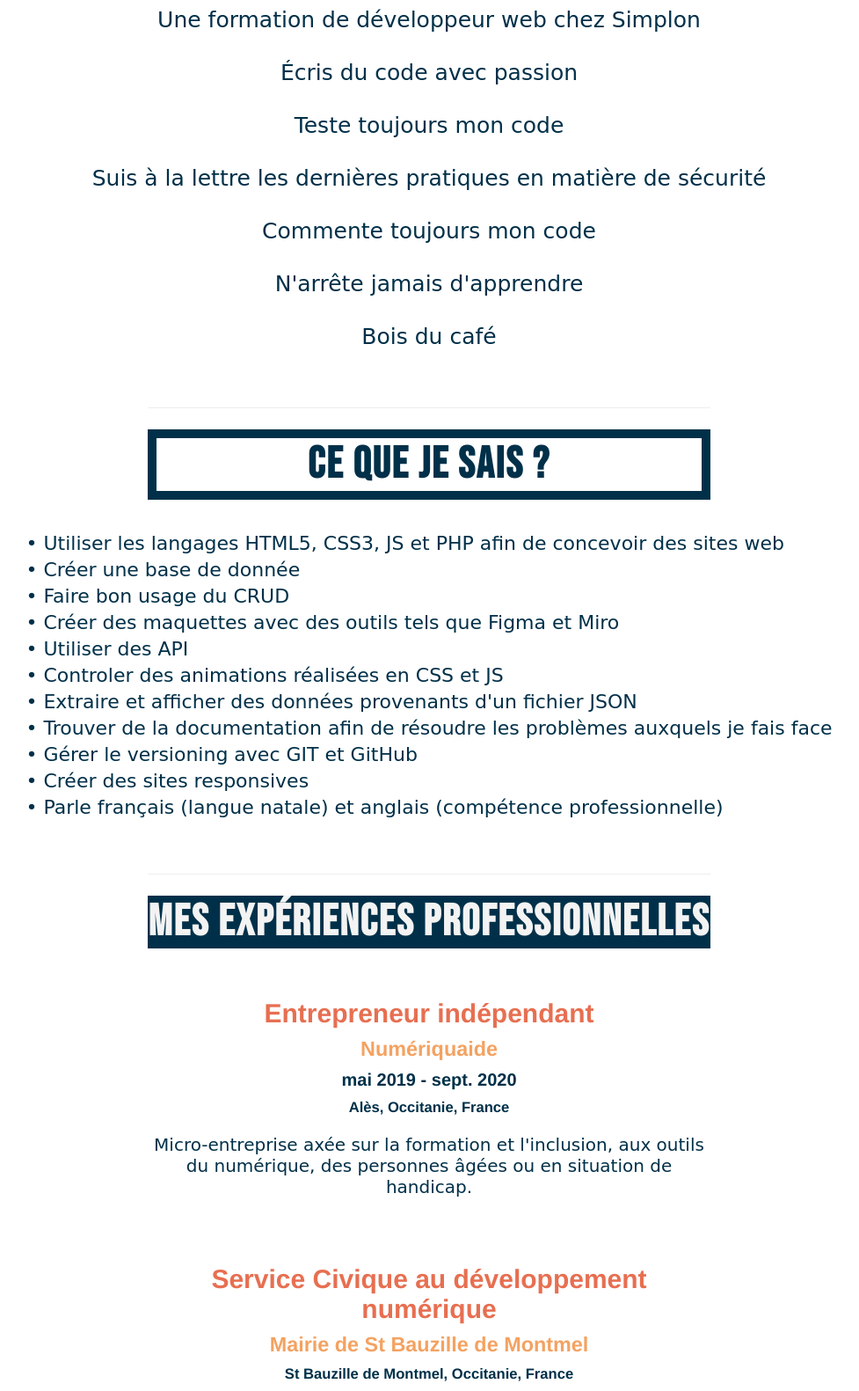
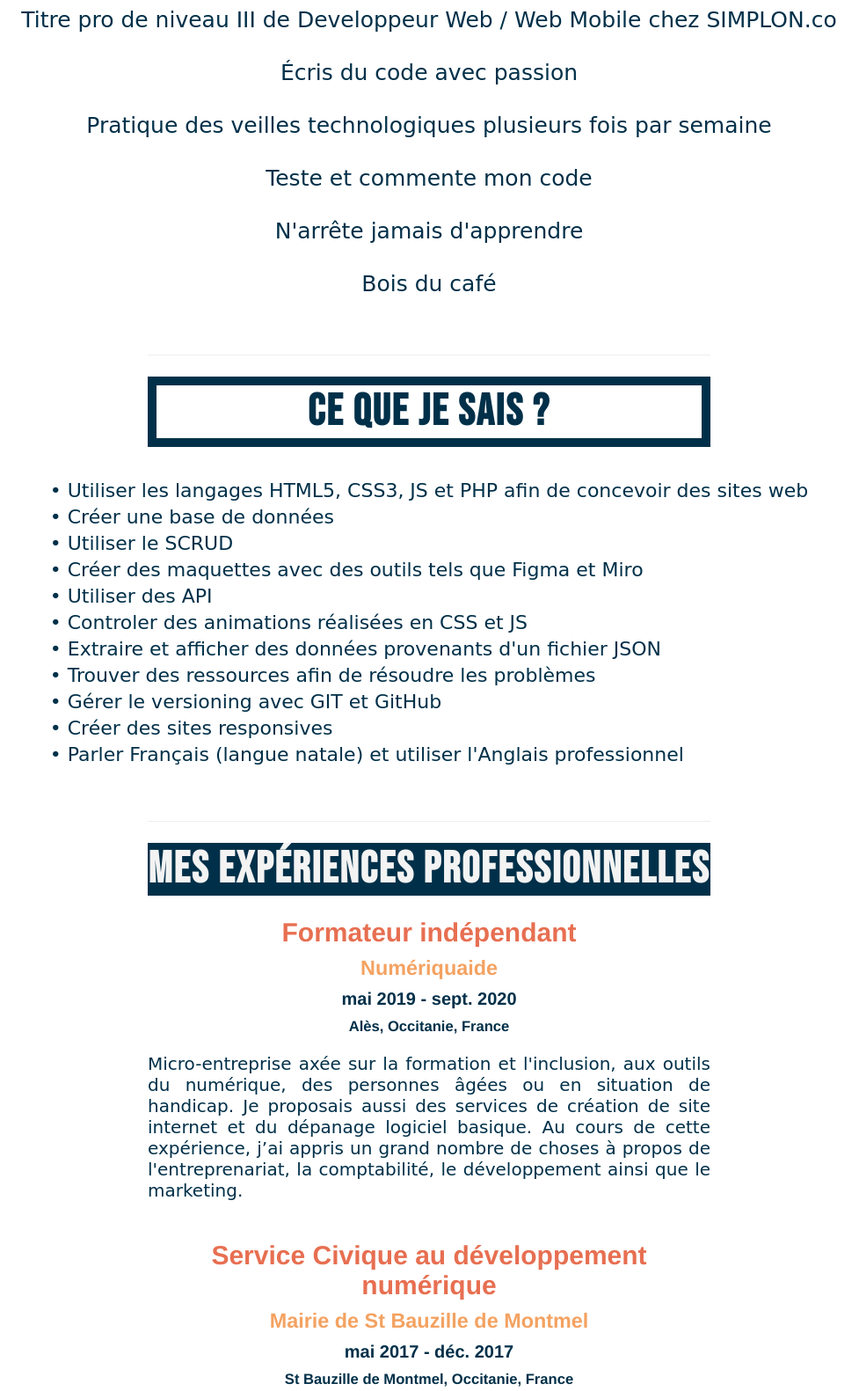
Before and after one commit to Greg-Beaucaire/cv, a plain HTML site: page index.html in a window 1280 px wide. Shown: the part 927-2508 px from the top of the page at 88% size, without its empty margins (152-1129 px from the left). Drawn offline with nearby package versions, Linux system fonts and the light colour scheme; a script that the page names is missing; a web font is replaced by a local one.

Commit message:
Add files via upload
content change

```diff
--- a/index.html
+++ b/index.html
@@ -29,11 +29,10 @@
         <div class="introduction">
             <h2>Ce que je fais ?</h2>
             <div>
-                <p>Une formation de développeur web chez Simplon</p>
+                <p>Titre pro de niveau III de Developpeur Web / Web Mobile chez SIMPLON.co</p>
                 <p>Écris du code avec passion</p>
-                <p>Teste toujours mon code</p>
-                <p>Suis à la lettre les dernières pratiques en matière de sécurité</p>
-                <p>Commente toujours mon code</p>
+                <p>Pratique des veilles technologiques plusieurs fois par semaine</p>
+                <p>Teste et commente mon code</p>
                 <p>N'arrête jamais d'apprendre</p>
                 <p>Bois du café</p>
             </div>
@@ -43,31 +42,32 @@
             <h2>Ce que je sais ?</h2>
             <div>
                 <p>Utiliser les langages HTML5, CSS3, JS et PHP afin de concevoir des sites web</p>
-                <p>Créer une base de donnée</p>
-                <p>Faire bon usage du CRUD</p>
+                <p>Créer une base de données</p>
+                <p>Utiliser le SCRUD</p>
                 <p>Créer des maquettes avec des outils tels que Figma et Miro</p>
                 <p>Utiliser des API</p>
                 <p>Controler des animations réalisées en CSS et JS</p>
                 <p>Extraire et afficher des données provenants d'un fichier JSON</p>
-                <p>Trouver de la documentation afin de résoudre les problèmes auxquels je fais face</p>
+                <p>Trouver des ressources afin de résoudre les problèmes</p>
                 <p>Gérer le versioning avec GIT et GitHub</p>
                 <p>Créer des sites responsives</p>
-                <p>Parle français (langue natale) et anglais (compétence professionnelle)</p>
+                <p>Parler Français (langue natale) et utiliser l'Anglais professionnel</p>
             </div>
         </div>
         <hr>
         <div class="experience">
             <h2>Mes Expériences Professionnelles</h2>
             <div id="exp1">
-                <h2>Entrepreneur indépendant</h2>
+                <h2>Formateur indépendant</h2>
                 <h3>Numériquaide</h3>
                 <h4>mai 2019 - sept. 2020</h4>
                 <h5>Alès, Occitanie, France</h5>
-                <p>Micro-entreprise axée sur la formation et l'inclusion, aux outils du numérique, des personnes âgées ou en situation de handicap.</p>
+                <p>Micro-entreprise axée sur la formation et l'inclusion, aux outils du numérique, des personnes âgées ou en situation de handicap. Je proposais aussi des services de création de site internet et du dépanage logiciel basique. Au cours de cette expérience, j’ai appris un grand nombre de choses à propos de l'entreprenariat, la comptabilité, le développement ainsi que le marketing.</p>
             </div>
             <div class="exp2">
                 <h2>Service Civique au développement numérique</h2>
                 <h3>Mairie de St Bauzille de Montmel</h3>
+                <h4>mai 2017 - déc. 2017</h4>
                 <h5>St Bauzille de Montmel, Occitanie, France</h5>
                 <p>J'ai dû m'occuper de la visibilité en ligne de ce village. Aussi, j'ai pu participer à la mise en place d'un système tout en ligne de gestion de cantine ainsi qu'à l'animation d'ateliers centrés sur le numérique auprès des jeunes de l'école du village. Au cours de l'année, j'ai pu aider à diverses tâches au seins de l'équipe de la mairie, toujours en rapport avec le numérique.</p>
             </div>
@@ -103,8 +103,7 @@
         <div class="loc">
             <h2>Où me trouver ?</h2>
             <div class="map">
-                <iframe src="https://www.google.com/maps/embed?pb=!1m18!1m12!1m3!1d45823.5294431666!2d4.055422694144371!3d44.12522876324472!2m3!1f0!2f0!3f0!3m2!1i1024!2i768!4f13.1!3m3!1m2!1s0x12b4424287b7d8e3%3A0x4078821166b4830!2s30100%20Al%C3%A8s!5e0!3m2!1sfr!2sfr!4v1607435951761!5m2!1sfr!2sfr" width="600" height="450" frameborder="0" style="border:0;" allowfullscreen="" aria-hidden="false" tabindex="0"></iframe>
-            </div>
+                <iframe src="https://www.google.com/maps/embed?pb=!1m18!1m12!1m3!1d2863.8470950696187!2d4.078472715723746!3d44.12777592963037!2m3!1f0!2f0!3f0!3m2!1i1024!2i768!4f13.1!3m3!1m2!1s0x12b4426ff619e909%3A0xb34a838b4b5eb908!2s8%20Avenue%20Mar%C3%A9chal%20de%20Lattre%20de%20Tassigny%2C%2030100%20Al%C3%A8s!5e0!3m2!1sfr!2sfr!4v1607508149526!5m2!1sfr!2sfr" width="600" height="450" frameborder="0" style="border:0;" allowfullscreen="" aria-hidden="false" tabindex="0"></iframe>            </div>
         </div>
         <hr>
         <div class="github">
--- a/style.css
+++ b/style.css
@@ -19,6 +19,12 @@
 html {
   font-size: 62.5%;
   font-family: Helvetica;
+}
+
+img {
+  width: 5rem;
+  height: auto;
+  margin: 2rem;
 }
 
 .container {
@@ -84,12 +90,6 @@ html {
 .container p:nth-of-type(3) {
   grid-area: f;
   animation-delay: 0.3s;
-}
-
-img {
-  width: 5rem;
-  height: auto;
-  margin: 2rem;
 }
 
 main {
@@ -254,6 +254,7 @@ main p:last-child {
 .experience > div > p {
   margin-bottom: 4rem;
   color: #003049;
+  text-align: justify;
 }
 
 /* div formation */
```
